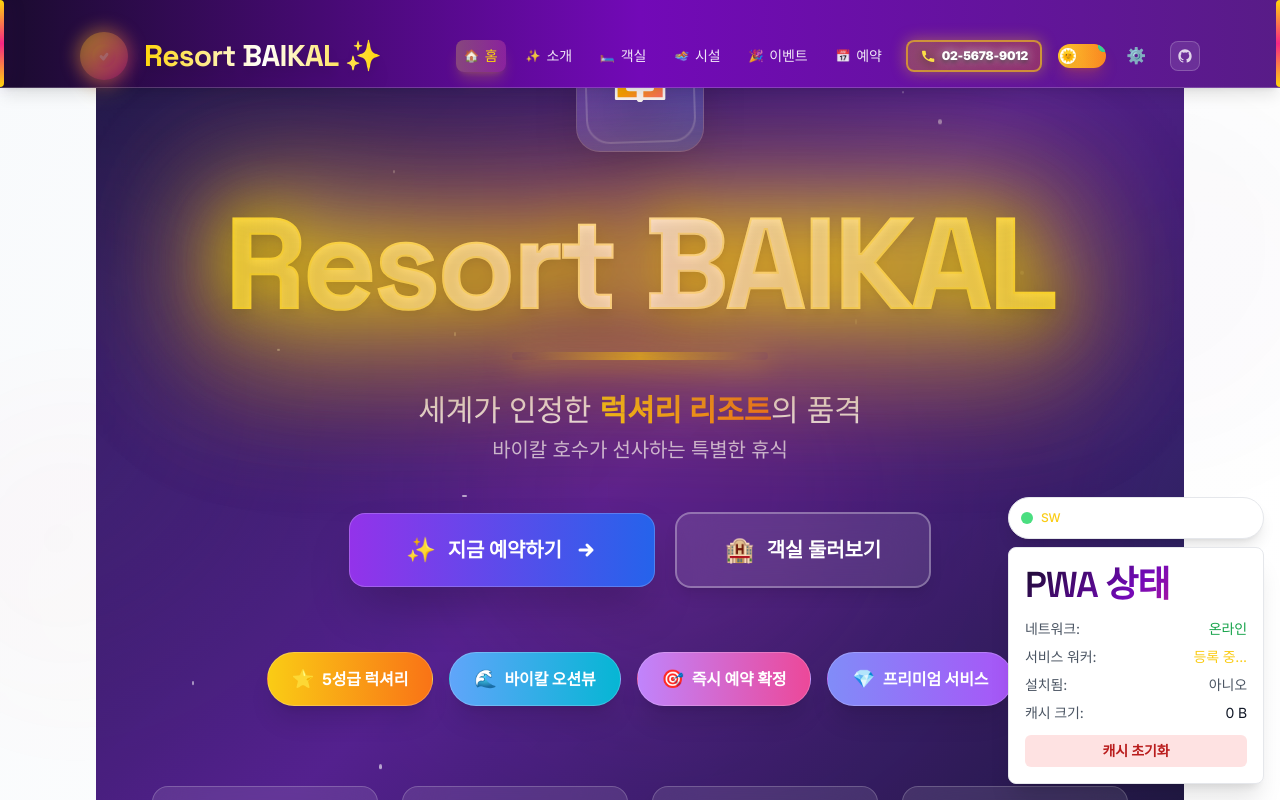
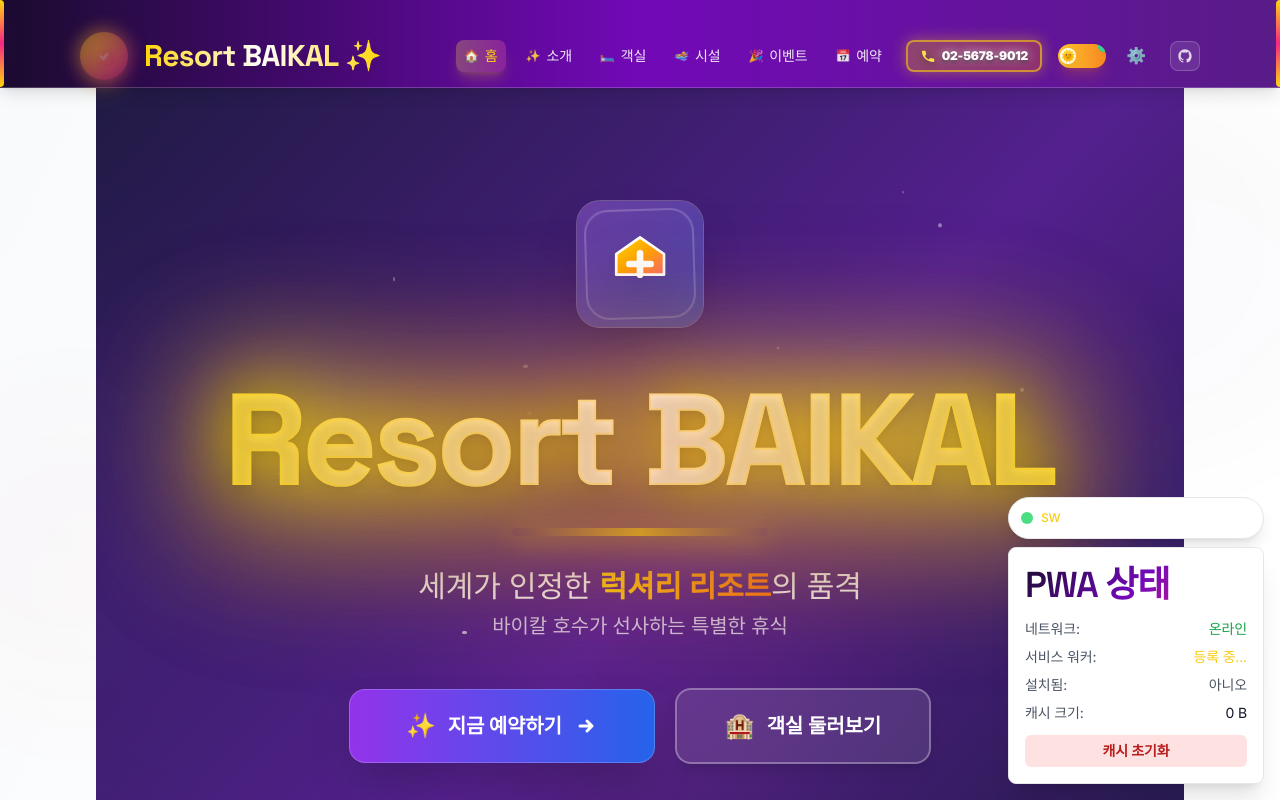
Before and after one commit to mxten777/mvp_project_26, a React (Vite) app: page / in a window 1280 px wide. Shown: the top 800 px of the page. Built offline with nearby package versions, Linux system fonts and the light colour scheme; a web font is replaced by a local one.

Commit message:
fix: apply KETRI UI standard

```diff
--- a/src/index.css
+++ b/src/index.css
@@ -716,8 +716,8 @@ button:active {
 
 /* Home-only: hero should bleed under the header */
 [data-hero-bleed] {
-  margin-top: calc(var(--app-header-h) * -1);
-  padding-top: 0;
+  /* Ensure Home hero content begins below the fixed header without negative margins */
+  padding-top: var(--app-header-h);
 }
 
 /* Improve anchor/link navigation for headings within hero-handled sections */
```
